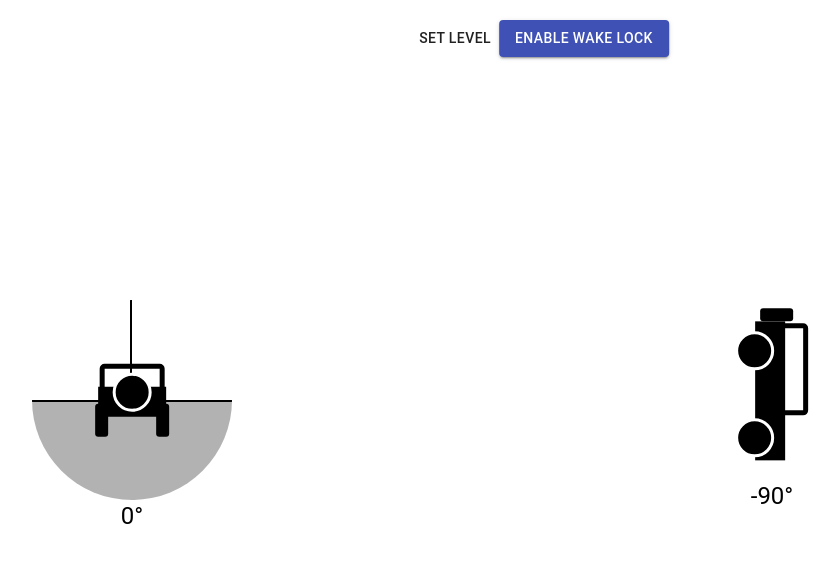
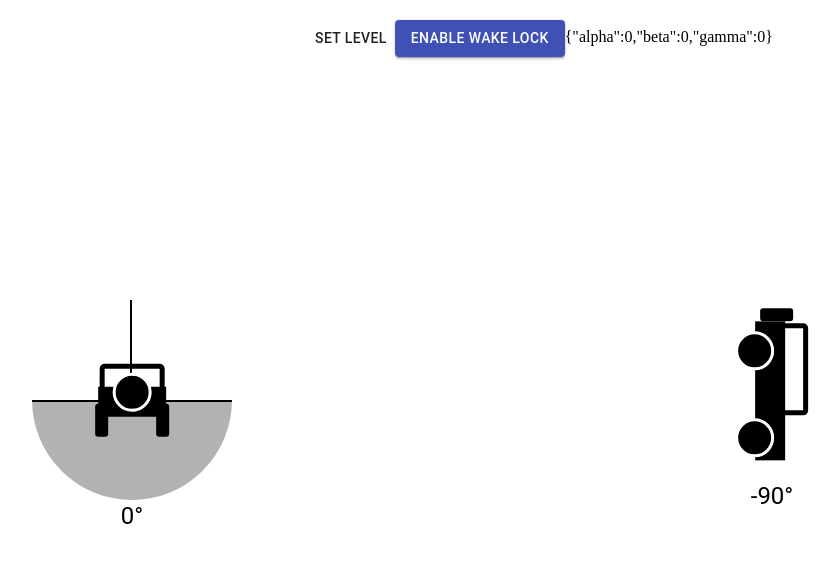
Before and after one commit to 10hendersonm/khaelian.com, a React (Create React App) app in the folder ui/: page / in a window 1280 px wide. Shown: the top 562 px of the page, without its empty margins (120-960 px from the left). Built offline with nearby package versions, Linux system fonts and the light colour scheme; what nosleep.js would draw is missing.

Commit message:
additional logging

```diff
--- a/ui/src/jeep-accelerometer/App.js
+++ b/ui/src/jeep-accelerometer/App.js
@@ -171,6 +171,7 @@ const App = () => {
         >
           {wakeLock ? 'Disable Wake Lock' : 'Enable Wake Lock'}
         </Button>
+        {JSON.stringify(currentOrientation)}
       </div>
       {window.orientation === 0 ? (
         <Typography variant="h4">Rotate Device</Typography>
```
